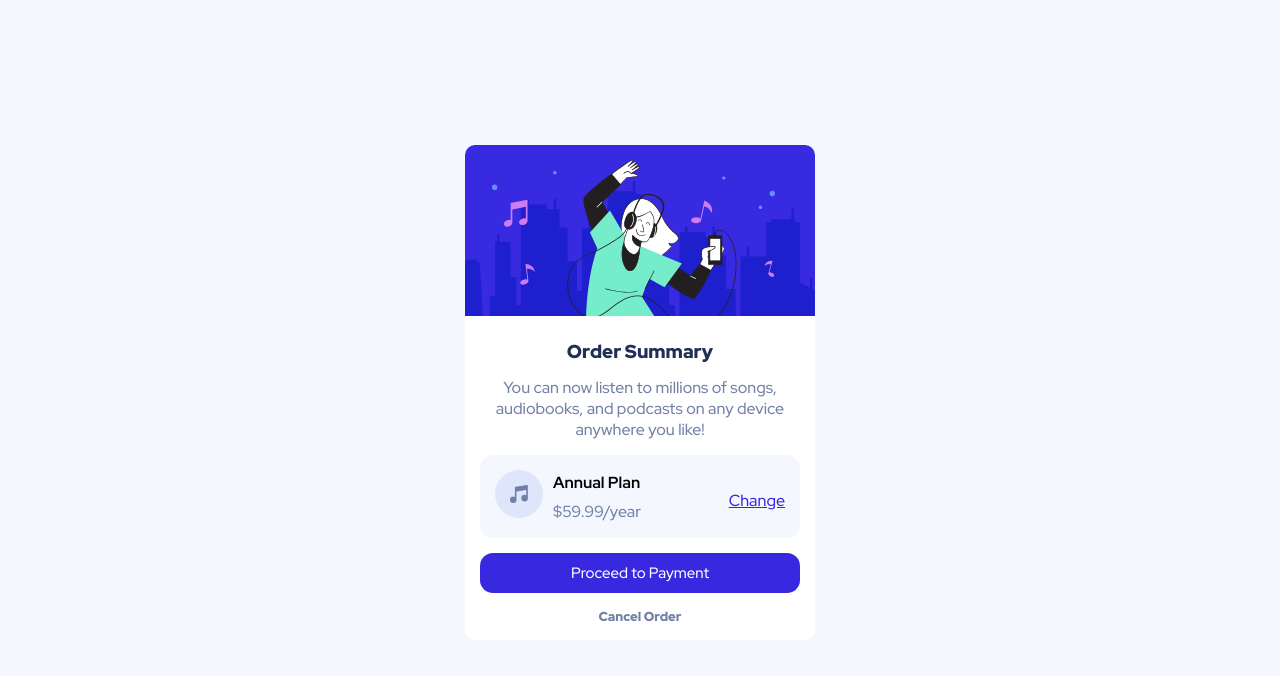
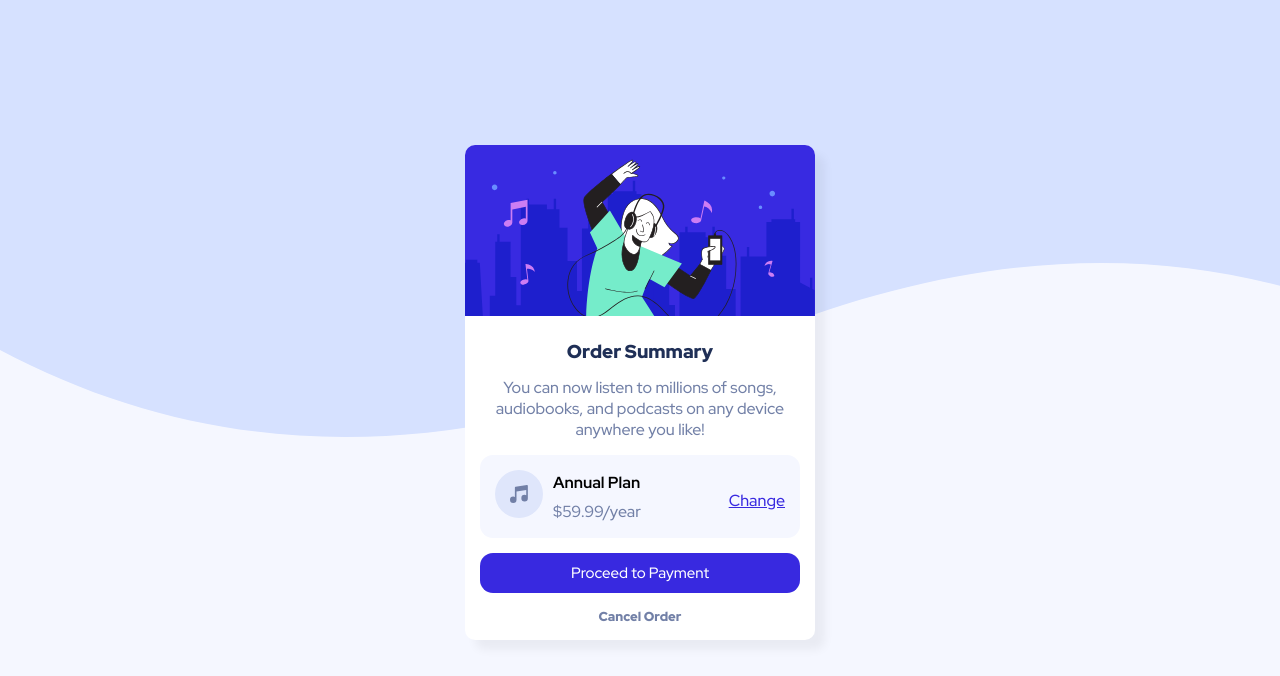
Before and after one commit to magotts/fem-order-summary-component, a plain HTML site: page index.html in a window 1280 px wide. Drawn offline with Linux system fonts and the light colour scheme.

Commit message:
add shadow in box

```diff
--- a/styles.css
+++ b/styles.css
@@ -18,6 +18,8 @@ body {
   font-family: 'Red Hat Display', sans-serif;
   font-size: 16px;
   background-color: var(--very-pale-blue);
+  background-image: url(./images/pattern-background-desktop.svg);
+  background-repeat: no-repeat;
 }
 
 .container {
@@ -42,6 +44,8 @@ body {
   background-color: white;
   width: 350px;
   overflow: hidden;
+  box-shadow: 10px 10px 10px rgba(0, 0, 0, 5%);
+
 }
 
 
```
